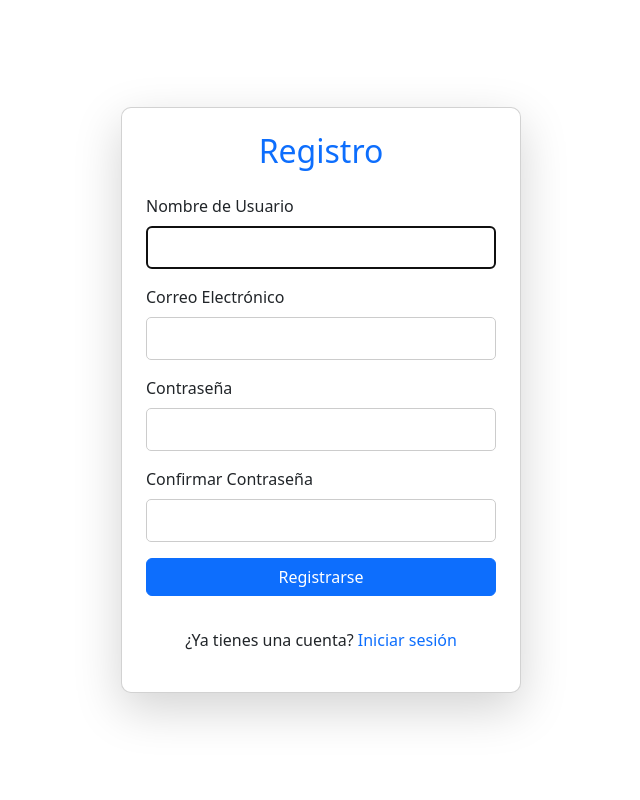
After one commit to JuanManuelMora/SGT, a Django app: page /tareas/registro/ in a window 1280 px wide. The commit adds this page. Shown: the whole page, without its empty margins (319-959 px from the left). Run offline with Django 5.2, Linux system fonts and the light colour scheme.

Commit message:
Mejoras en el login y registro: ahora el login es con username y se mejoró la interfaz visual, también ya hay notificaciones por correo

```diff
--- a/tareas/apps.py
+++ b/tareas/apps.py
@@ -4,3 +4,7 @@ from django.apps import AppConfig
 class TareasConfig(AppConfig):
     default_auto_field = 'django.db.models.BigAutoField'
     name = 'tareas'
+
+    def ready(self):
+        from tareas.views import iniciar_scheduler
+        iniciar_scheduler()
--- a/tareas/models.py
+++ b/tareas/models.py
@@ -3,6 +3,7 @@ from django.db import models
 # vencimiento posteriores a la fecha actual.
 from django.core.exceptions import ValidationError
 from django.utils.timezone import now
+from django.contrib.auth.models import User
 
 def validar_fecha_futura(value):
     if value < now():
@@ -10,6 +11,7 @@ def validar_fecha_futura(value):
 
 # Create your models here.
 class Tarea(models.Model):
+    usuario = models.ForeignKey(User, on_delete=models.CASCADE)  # Relación con usuario
     titulo = models.CharField(max_length = 200, db_column='sgt_titulo')
     descripcion = models.TextField(db_column='sgt_descripcion')
     completada = models.BooleanField(default = False, db_column='sgt_completada')
--- a/tareas/templates/tareas/lista_tareas.html
+++ b/tareas/templates/tareas/lista_tareas.html
@@ -7,6 +7,10 @@
     <link href="https://cdn.jsdelivr.net/npm/bootstrap@5.3.0/dist/css/bootstrap.min.css" rel="stylesheet">
 </head>
 <body>
+    <div class="d-flex justify-content-between align-items-center mb-4">
+        <!-- Mensaje de bienvenida -->
+        <h3>Bienvenido, {{ user.username }}</h3>
+    </div>
     <div class="container mt-5">
         <h1 class="text-center">Sistemas de Gestión de Tareas</h1>
         <div class="text-end mb-3">
@@ -60,6 +64,8 @@
                 {% endfor %}
             </tbody>
         </table>
+        <!-- Botón de cierre de sesión -->
+        <a href="{% url 'logout' %}" class="btn btn-danger">Cerrar Sesión</a>
     </div>
 </body>
 </html>
--- /dev/null
+++ b/tareas/templates/tareas/usuarios_registro.html
@@ -0,0 +1,68 @@
+<!-- Bootstrap CSS -->
+<link href="https://cdn.jsdelivr.net/npm/bootstrap@5.3.0/dist/css/bootstrap.min.css" rel="stylesheet">
+
+<div class="container d-flex justify-content-center align-items-center min-vh-100">
+    <div class="card shadow-lg p-4" style="max-width: 400px; width: 100%;">
+        <h2 class="text-center text-primary mb-4">Registro</h2>
+        <form method="POST">
+            {% csrf_token %}
+
+            <div class="mb-3">
+                <label class="form-label">Nombre de Usuario</label>
+                {{ form.username }}
+            </div>
+
+            <div class="mb-3">
+                <label class="form-label">Correo Electrónico</label>
+                {{ form.email }}
+            </div>
+
+            <div class="mb-3">
+                <label class="form-label">Contraseña</label>
+                {{ form.password1 }}
+            </div>
+
+            <div class="mb-3">
+                <label class="form-label">Confirmar Contraseña</label>
+                {{ form.password2 }}
+            </div>
+
+            <button type="submit" class="btn btn-primary w-100">Registrarse</button>
+        </form>
+
+        <div class="text-center mt-3">
+            <p>¿Ya tienes una cuenta? <a href="{% url 'login' %}" class="text-decoration-none">Iniciar sesión</a></p>
+        </div>
+    </div>
+</div>
+
+<!-- Agregar estilos adicionales -->
+<style>
+    input {
+        width: 100%;
+        padding: 10px;
+        border: 1px solid #ccc;
+        border-radius: 5px;
+        font-size: 14px;
+    }
+    .card {
+        border-radius: 10px;
+    }
+</style>
+
+<!-- <div class="container mt-5">
+    <div class="card shadow-lg">
+        <div class="card-header bg-primary text-white text-center">
+            <h3>Registro</h3>
+        </div>
+        <div class="card-body">
+            <form method="post">
+                {% csrf_token %}
+                {{ form.as_p }}
+                <button type="submit" class="btn btn-success">Registrarse</button>
+            </form>
+            <br>
+            <p>¿Ya tienes una cuenta? <a href="{% url 'login' %}">Iniciar sesión</a></p>
+        </div>
+    </div>
+</div> -->
--- a/tareas/urls.py
+++ b/tareas/urls.py
@@ -1,10 +1,22 @@
+from django.contrib.auth import views as auth_views
 from django.urls import path
 from . import views
+from django.urls import get_resolver
+from django.http import HttpResponse
+from .views import cerrar_sesion
+
+def listar_urls(request):
+    urls = [str(url.pattern) for url in get_resolver().url_patterns]
+    return HttpResponse("<br>".join(urls))
 
 urlpatterns = [
+    path('login/', auth_views.LoginView.as_view(template_name='tareas/login.html'), name='login'),
+    path('logout/', cerrar_sesion, name='logout'),
+    path('registro/', views.registro, name='registro'),
     path('', views.lista_tareas, name = 'lista_tareas'),
     path('crear/', views.crear_tarea, name = 'crear_tarea'),
     path('editar/<int:id>/', views.editar_tarea, name = 'editar_tarea'),
     path('eliminar/<int:id>/', views.eliminar_tarea, name = 'eliminar_tarea'),
     path('completar/<int:id>/', views.completar_tarea, name = 'completar_tarea'),
+    path('show_urls/', listar_urls),  # Nueva ruta temporal para ver las URLs
 ]
--- a/tareas/views.py
+++ b/tareas/views.py
@@ -3,12 +3,25 @@ from django.utils.timezone import now
 from .models import Tarea
 from datetime import datetime
 from django.utils.timezone import make_aware
+from django.contrib.auth import login
+from django.contrib.auth.forms import UserCreationForm
+from django.contrib.auth.decorators import login_required
+from django.contrib.auth import logout
+from django.utils.timezone import now, timedelta
+from django.core.mail import send_mail
+from django import forms
+from django.contrib.auth.models import User
+from apscheduler.schedulers.background import BackgroundScheduler
+from django.utils.html import format_html
+from django.core.mail import EmailMultiAlternatives
 
 # Create your views here.
+@login_required
 def lista_tareas(request):
-    tareas = Tarea.objects.all()
+    tareas = Tarea.objects.filter(usuario=request.user)  # Filtrar por usuario
     return render(request, 'tareas/lista_tareas.html', {'tareas': tareas} )
 
+@login_required
 def crear_tarea(request):
     if request.method == 'POST':
         titulo = request.POST.get('titulo')
@@ -29,7 +42,8 @@ def crear_tarea(request):
         Tarea.objects.create(
             titulo = titulo,
             descripcion = descripcion,
-            fecha_vencimiento = fecha_vencimiento
+            fecha_vencimiento = fecha_vencimiento,
+            usuario=request.user  # Aseguramos que la tarea se asocie al usuario
         )
         return redirect('lista_tareas')
     return render(request, 'tareas/crear_tarea.html')
@@ -56,3 +70,83 @@ def completar_tarea(request, id):
     tarea.completada = True
     tarea.save()
     return redirect('lista_tareas')
+
+def registro(request):
+    if request.method == "POST":
+        form = RegistroForm(request.POST)  # Usar el formulario personalizado
+        if form.is_valid():
+            usuario = form.save(commit=False)
+            usuario.email = form.cleaned_data.get('email', 'usuario@default.com')  # Captura el email o usa el predeterminado
+            usuario.save()
+            login(request, usuario)  # Autenticar al usuario después del registro
+            return redirect('lista_tareas')  # Redirigir a la lista de tareas
+    else:
+        form = RegistroForm()
+
+    return render(request, "tareas/usuarios_registro.html", {"form": form})
+
+
+def cerrar_sesion(request):
+    logout(request)  # Cierra la sesión del usuario
+    return redirect('login')  # Redirige al login después de cerrar sesión
+
+def tareas_proximas_vencer():
+    """Devuelve un diccionario con los usuarios y sus tareas próximas a vencer"""
+    limite = now() + timedelta(days=1)  # Tareas que vencen en las próximas 24 horas
+    tareas = Tarea.objects.filter(fecha_vencimiento__lte=limite, completada=False)
+
+    usuarios_tareas = {}
+    for tarea in tareas:
+        if tarea.usuario not in usuarios_tareas:
+            usuarios_tareas[tarea.usuario] = []
+        usuarios_tareas[tarea.usuario].append(tarea)
+
+    return usuarios_tareas
+
+def enviar_alertas_tareas():
+    usuarios_tareas = tareas_proximas_vencer()
+    for usuario, tareas in usuarios_tareas.items():
+        asunto = "🔔 Recordatorio: Tareas Próximas a Vencer"
+
+        # Crear la estructura HTML del correo
+        mensaje_html = f"""
+        <html>
+        <body>
+            <h2 style="color: #2c3e50;">🔔 Recordatorio de Tareas Pendientes</h2>
+            <p>Hola <b>{usuario.username}</b>, estas son tus tareas próximas a vencer:</p>
+            <ul style="list-style-type: square; color: #2980b9;">
+        """
+
+        for tarea in tareas:
+            mensaje_html += f"<li><b>{tarea.titulo}</b> - vence el {tarea.fecha_vencimiento.strftime('%d/%m/%Y %H:%M')}</li>"
+
+        mensaje_html += """
+            </ul>
+            <p style="color: #e74c3c;">⏳ No dejes que el tiempo se acabe.</p>
+            <br>
+            <p>📌 <a href="https://sgt-c8if.onrender.com/tareas/">Accede a tu lista de tareas</a></p>
+        </body>
+        </html>
+        """
+
+        # Enviar correo en formato HTML
+        mensaje = EmailMultiAlternatives(
+            asunto,
+            format_html(mensaje_html),  # HTML del mensaje
+            'moralcorpprojects@gmail.com',  # Remitente
+            [usuario.email]  # Destinatario
+        )
+        mensaje.attach_alternative(mensaje_html, "text/html")  # Adjuntar versión HTML
+        mensaje.send()
+
+class RegistroForm(UserCreationForm):
+    email = forms.EmailField(required=True, label="Correo Electrónico")
+
+    class Meta:
+        model = User
+        fields = ['username', 'email', 'password1', 'password2']
+
+def iniciar_scheduler():
+    scheduler = BackgroundScheduler()
+    scheduler.add_job(enviar_alertas_tareas, 'interval', hours=24, next_run_time=now() + timedelta(seconds=10))
+    scheduler.start()
```
Also changed, not shown: SGT/settings.py (+21 -0 lines), tareas/management/commands/enviar_alertas.py (added, +9 -0 lines), tareas/templates/tareas/login.html (added, +58 -0 lines), tareas/migrations/0006_tarea_usuario.py (added).
